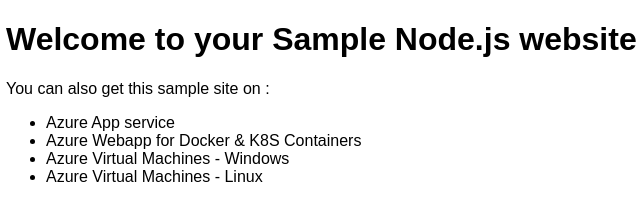
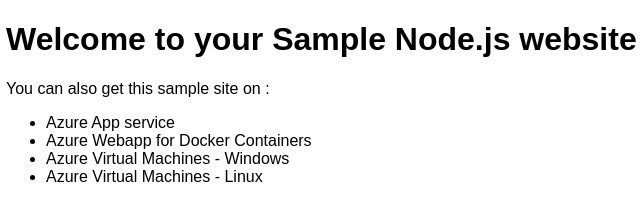
Before and after one commit to pvipindas/project-nodejs-webapp, a website: page index.html in a window 1280 px wide. Shown: the full height of the page, 2-642 px from the left. Drawn offline with Linux system fonts and the light colour scheme.

Commit message:
Update index.html removed k8s

```diff
--- a/index.html
+++ b/index.html
@@ -13,7 +13,7 @@
 	<p>You can also get this sample site on :</p>
 	<ul>
 		<li>Azure App service</li>
-		<li>Azure Webapp for Docker & K8S Containers</li>
+		<li>Azure Webapp for Docker Containers</li>
 		<li>Azure Virtual Machines - Windows</li>
 		<li>Azure Virtual Machines - Linux</li>
 	</ul>
```
